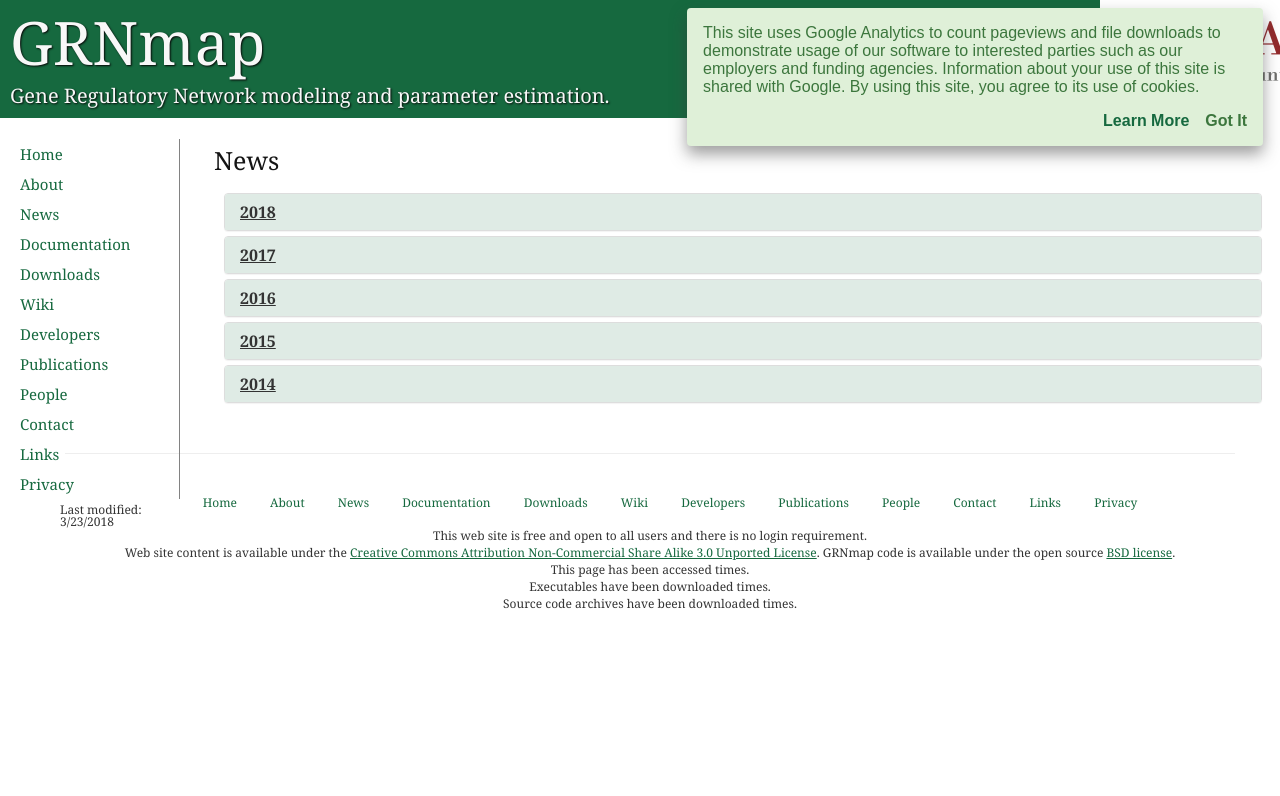
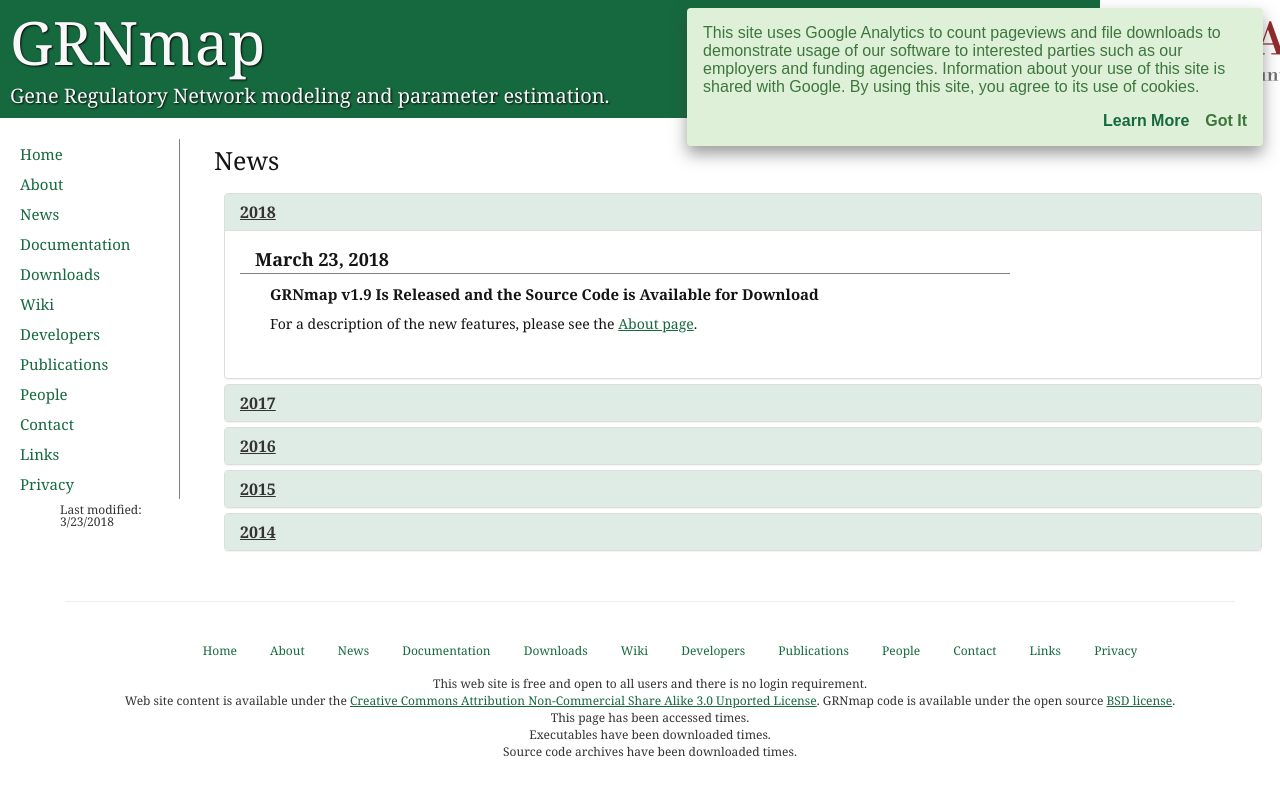
Before and after one commit to kdahlquist/GRNmap, a Jekyll site: the page built from news.html, in a window 1280 px wide. Shown: the top 796 px of the page. Built offline with Jekyll 4.4.1, drawn with Linux system fonts in a browser that asks for light colours.

Commit message:
Update news.html

```diff
--- a/news.html
+++ b/news.html
@@ -17,7 +17,7 @@
                 </a>
             </p>
         </div> <!--panel-heading-->
-        <div id="news2018" class="panel-collapse collapse">
+        <div id="news2018" class="panel-collapse collapse in">
             <div class="panel-body">
                 <p class='newsDate'>March 23, 2018</p>
                 <p class='newsHeader'>GRNmap v1.9 Is Released and the Source Code is Available for Download</p>
```
